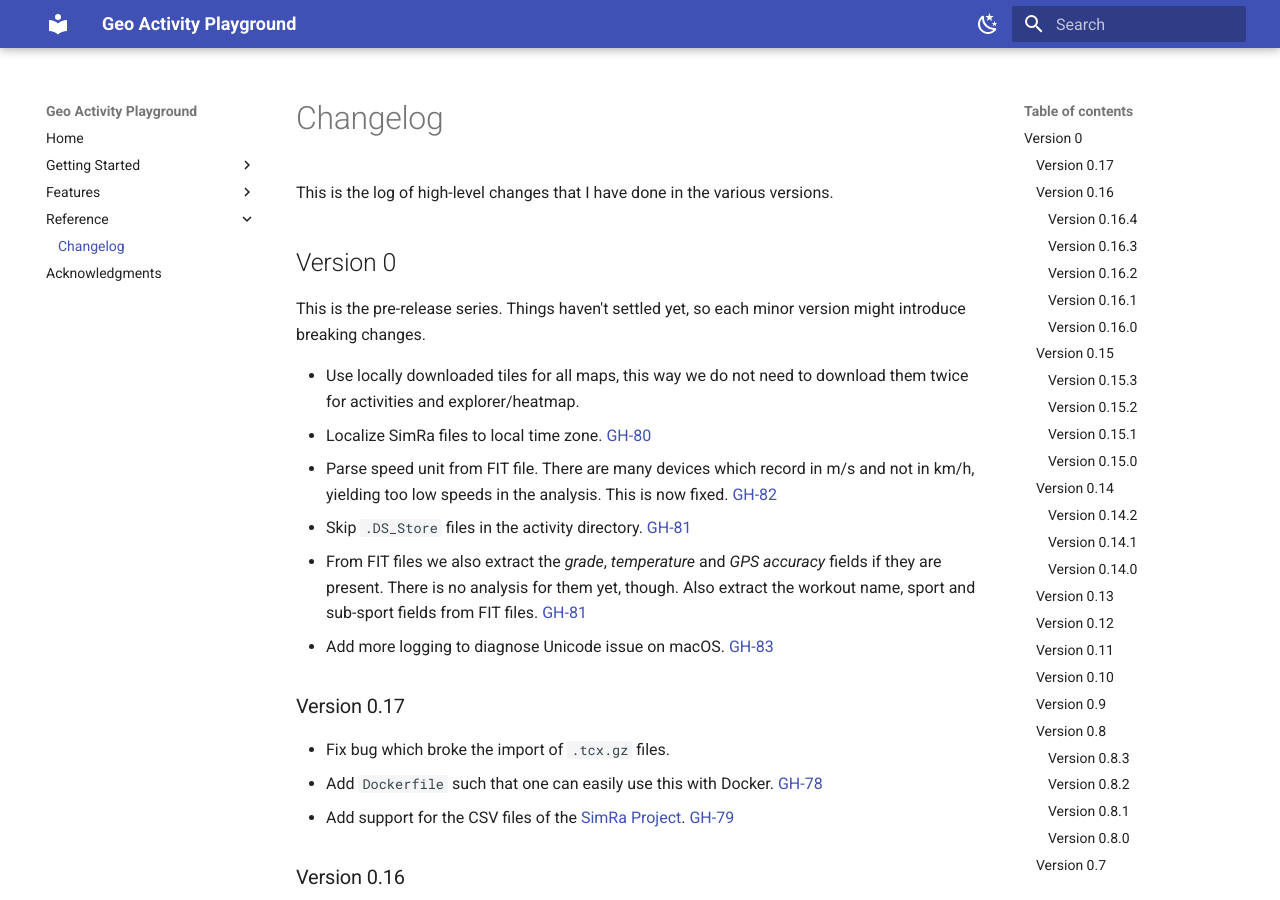
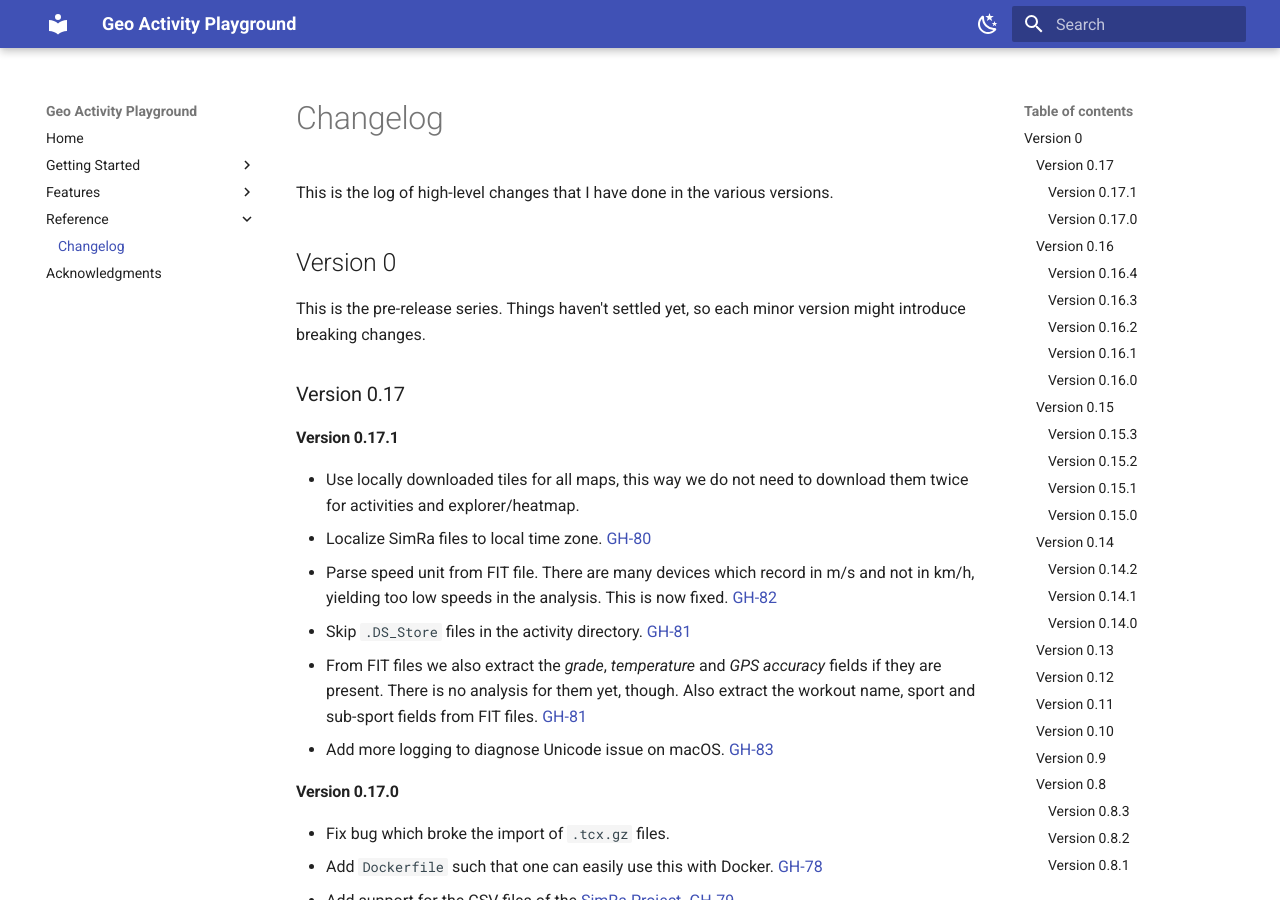
Before and after one commit to martin-ueding/geo-activity-playground, an MkDocs documentation site: the page built from docs/reference/changelog.md, in a window 1280 px wide and 900 px high. Built offline with MkDocs 1.6.1 and Material for MkDocs 9.7.7, drawn with Linux system fonts in a browser that asks for light colours.

Commit message:
Version bump

```diff
--- a/docs/reference/changelog.md
+++ b/docs/reference/changelog.md
@@ -6,6 +6,10 @@ This is the log of high-level changes that I have done in the various versions.
 
 This is the pre-release series. Things haven't settled yet, so each minor version might introduce breaking changes.
 
+### Version 0.17
+
+#### Version 0.17.1
+
 - Use locally downloaded tiles for all maps, this way we do not need to download them twice for activities and explorer/heatmap.
 - Localize SimRa files to local time zone. [GH-80](https://github.com/martin-ueding/geo-activity-playground/pull/80)
 - Parse speed unit from FIT file. There are many devices which record in m/s and not in km/h, yielding too low speeds in the analysis. This is now fixed. [GH-82](https://github.com/martin-ueding/geo-activity-playground/pull/82)
@@ -13,7 +17,7 @@ This is the pre-release series. Things haven't settled yet, so each minor versio
 - From FIT files we also extract the _grade_, _temperature_ and _GPS accuracy_ fields if they are present. There is no analysis for them yet, though. Also extract the workout name, sport and sub-sport fields from FIT files. [GH-81](https://github.com/martin-ueding/geo-activity-playground/pull/81)
 - Add more logging to diagnose Unicode issue on macOS. [GH-83](https://github.com/martin-ueding/geo-activity-playground/issues/83)
 
-### Version 0.17
+#### Version 0.17.0
 
 - Fix bug which broke the import of `.tcx.gz` files.
 - Add `Dockerfile` such that one can easily use this with Docker. [GH-78](https://github.com/martin-ueding/geo-activity-playground/pull/78)
--- a/pyproject.toml
+++ b/pyproject.toml
@@ -1,6 +1,6 @@
 [tool.poetry]
 name = "geo-activity-playground"
-version = "0.17.0"
+version = "0.17.1"
 description = "Analysis of geo data activities like rides, runs or hikes."
 authors = ["Martin Ueding <mu@martin-ueding.de>"]
 license = "MIT"
```
